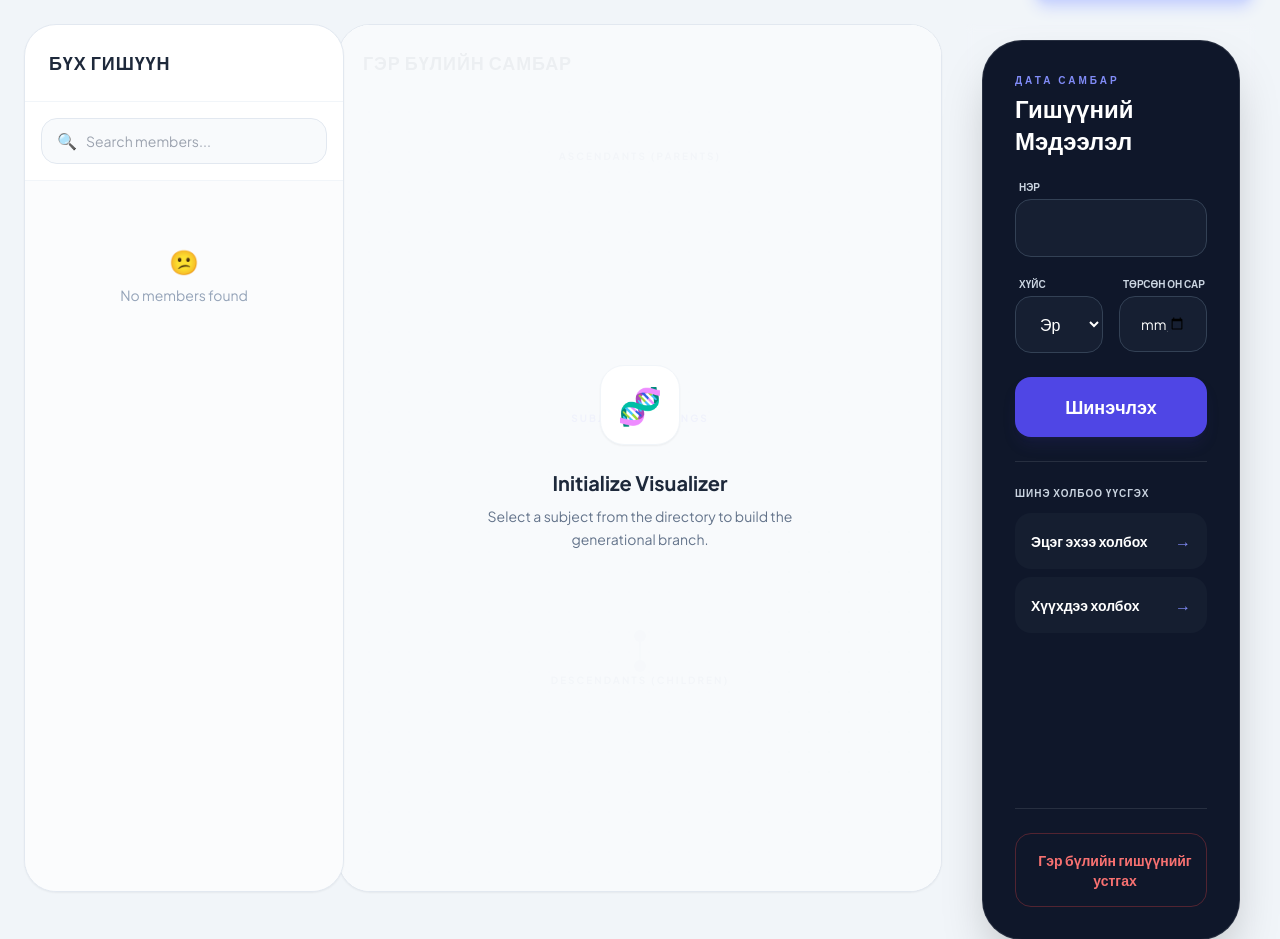
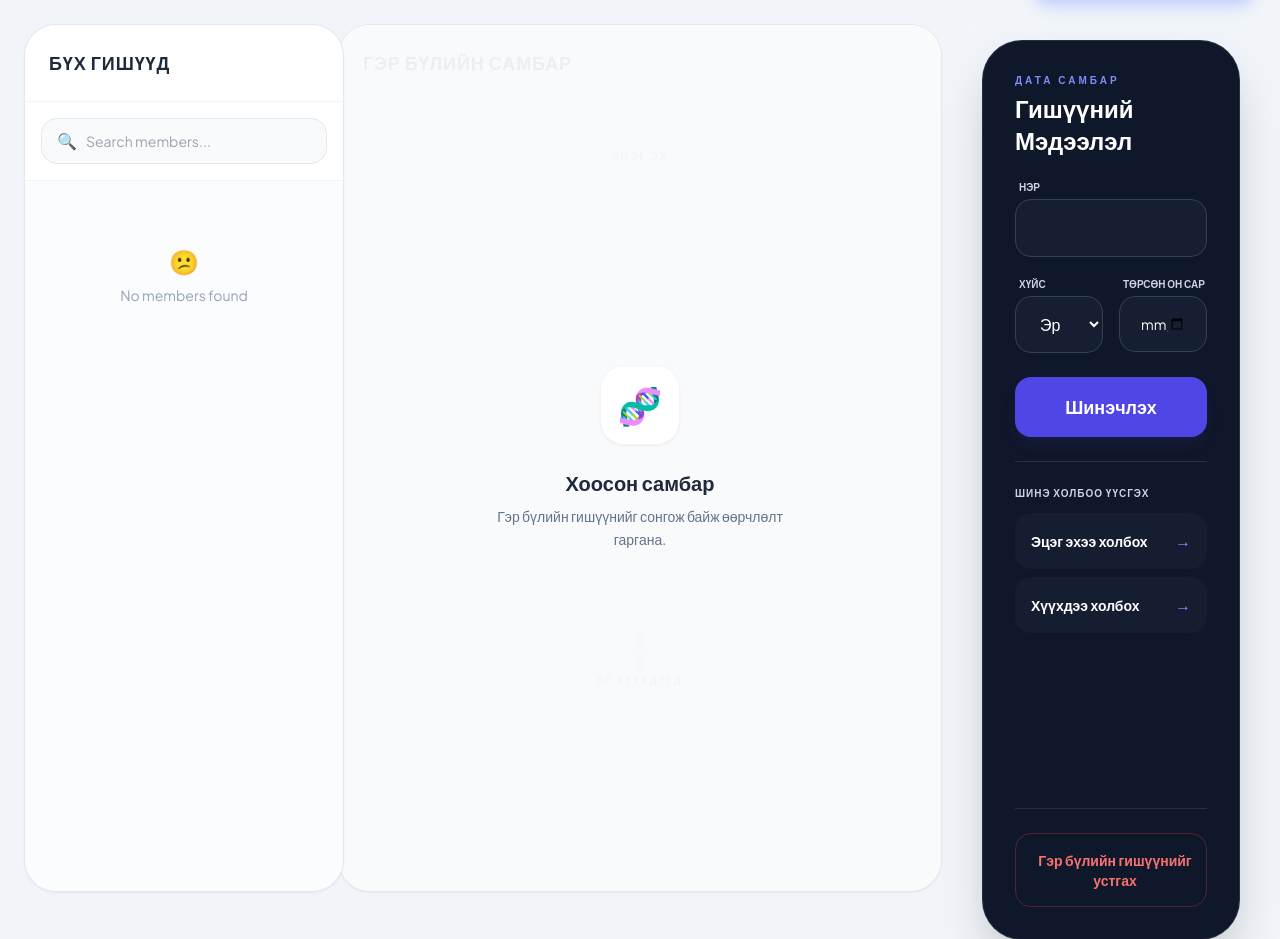
Before and after one commit to choigun0809A/FamilyTreeChoiForge, a Flask app: template templates/main_page_optimized.html in a window 1280 px wide. Shown: the part 76-1015 px from the top of the page. Run offline with Flask 3, Linux system fonts and the light colour scheme; the template is opened without the code that fills it, so the values that code supplies are empty; parts of the project's set-up code (start-up, migrations or seed data) failed here and were passed over; some libraries are stand-ins or nearby versions.

Commit message:
Minor translation update

```diff
--- a/templates/main_page_optimized.html
+++ b/templates/main_page_optimized.html
@@ -47,7 +47,7 @@
   <!-- Header -->
   <div class="p-6 border-b border-slate-100 flex justify-between items-center">
     <h2 class="text-lg font-bold text-slate-800 uppercase tracking-wider">
-      Бүх гишүүн
+      Бүх гишүүд
     </h2>
     <button
       onclick="toggleSidebar()"
@@ -107,7 +107,7 @@
       <div class="text-center mb-2">
         <span
           class="text-[10px] font-black uppercase tracking-[0.2em] text-slate-400"
-          >Ascendants (Parents)</span
+          >Эцэг эх</span
         >
       </div>
       <div
@@ -121,7 +121,7 @@
       <div class="text-center mb-2">
         <span
           class="text-[10px] font-black uppercase tracking-[0.2em] text-indigo-500"
-          >Subject & Siblings</span
+          >Ахан дүүс</span
         >
       </div>
       <div
@@ -135,7 +135,7 @@
       <div class="text-center mb-2">
         <span
           class="text-[10px] font-black uppercase tracking-[0.2em] text-slate-400"
-          >Descendants (Children)</span
+          >Үр хүүхдүүд</span
         >
       </div>
       <div
@@ -155,9 +155,9 @@
     >
       🧬
     </div>
-    <h3 class="text-xl font-bold text-slate-800">Initialize Visualizer</h3>
+    <h3 class="text-xl font-bold text-slate-800">Хоосон самбар</h3>
     <p class="text-slate-500 mt-2 max-w-xs text-sm leading-relaxed">
-      Select a subject from the directory to build the generational branch.
+      Гэр бүлийн гишүүнийг сонгож байж өөрчлөлт гаргана.
     </p>
   </div>
 </section>
```
